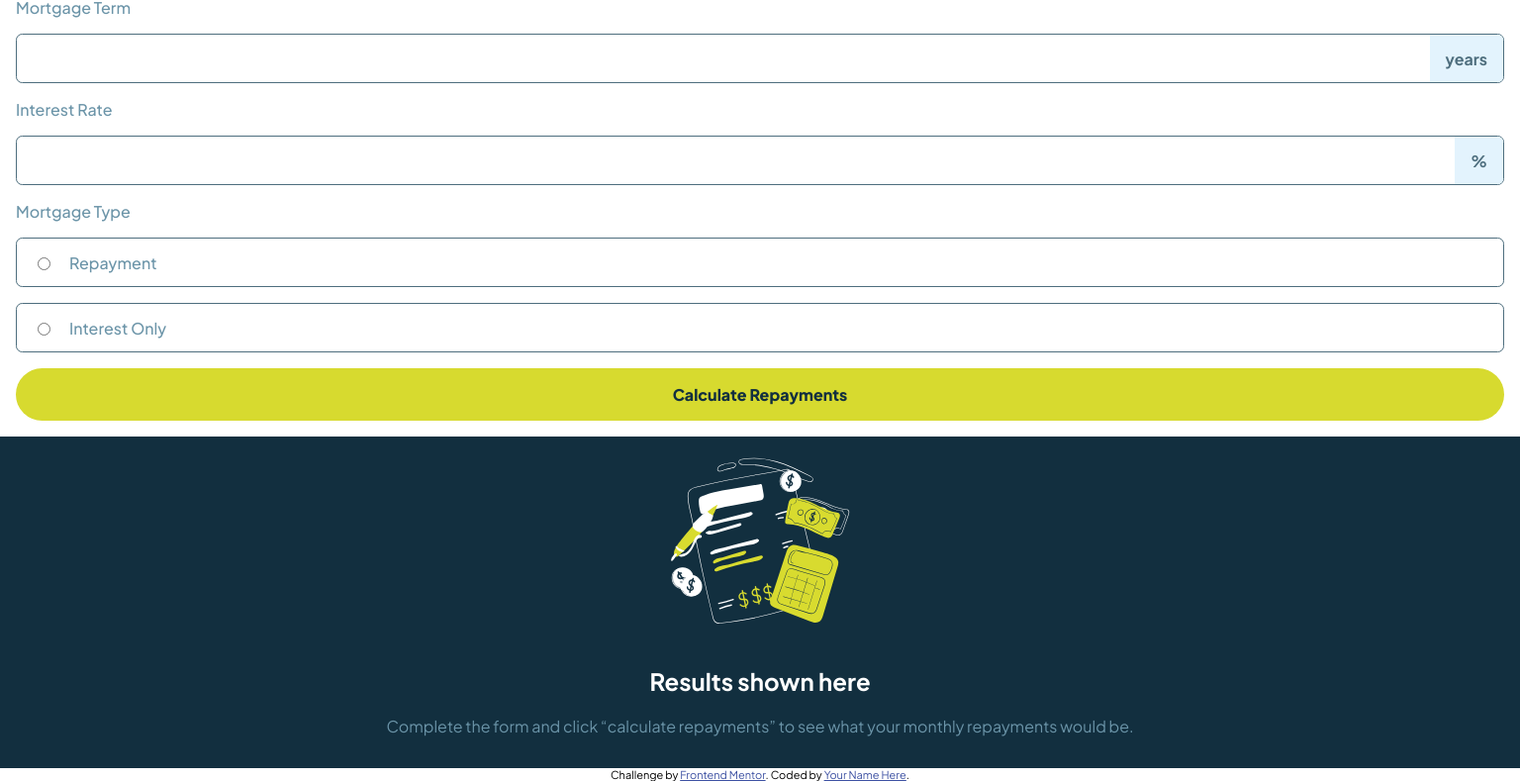
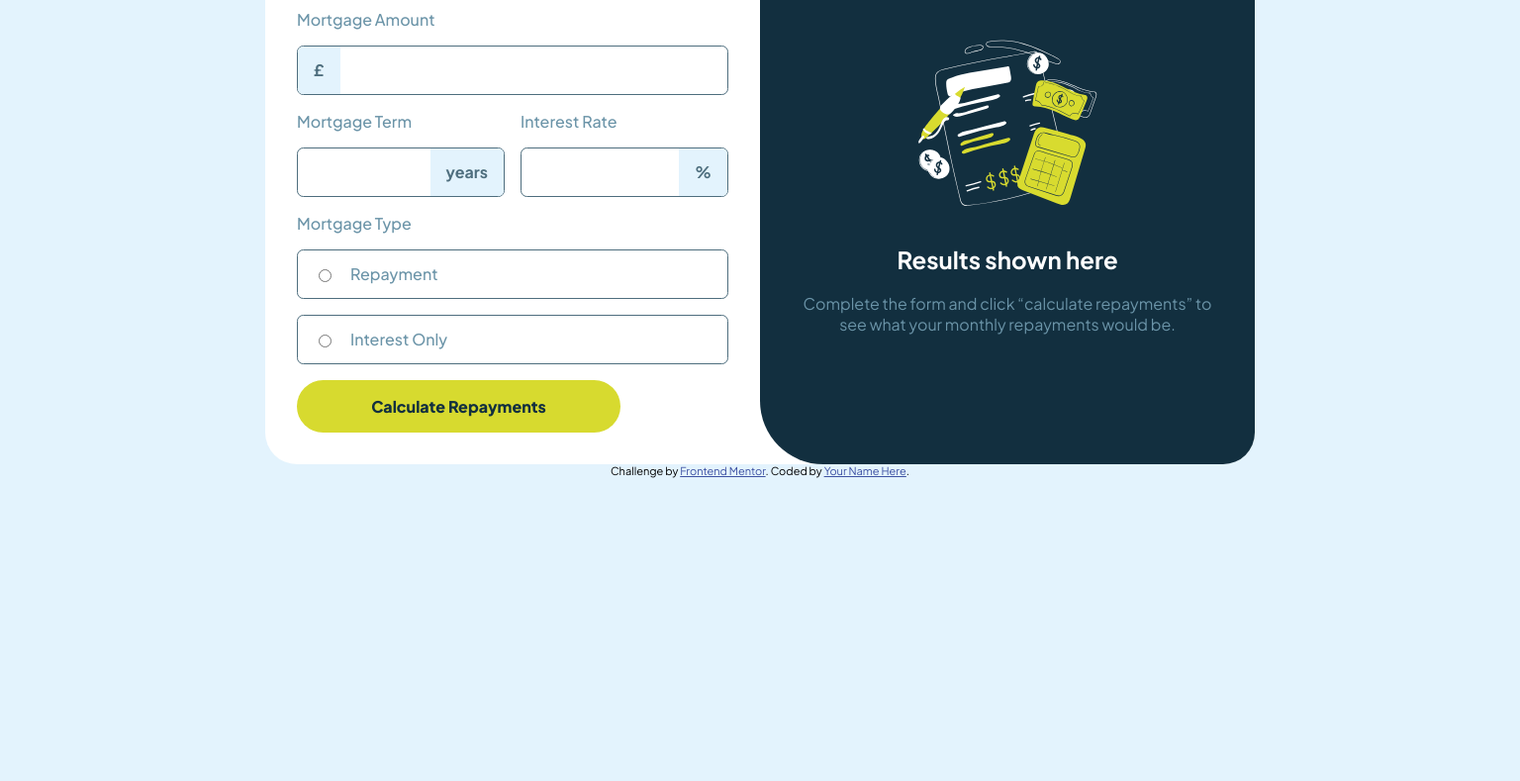
Before and after one commit to wjrcode/mortgage-repayment-calculator-main, a plain HTML site: page index.html in a window 1536 px wide. Shown: the part 199-988 px from the top of the page at 99% size. After the commit the page ends 800 px from the top, so only its background shows below. Drawn offline with Linux system fonts and the light colour scheme.

Commit message:
desktop version

```diff
--- a/index.html
+++ b/index.html
@@ -36,27 +36,33 @@
         <button class="calculator__clear-button">Clear All</button>
       </header>
       <form class="calculator__form">
-        <label for="mortage-amount">Mortgage Amount</label>
 
 
+        <div class="calculator__grid-item">
+          <label for="mortage-amount">Mortgage Amount</label>
           <div class="calculator__input">
             <span class="calculator__unit">£</span>
             <input type="number" name="mortage-amount" id="mortage-amount" required>
           </div>
+        </div>
 
+        <div class="calculator__grid-item calculator__grid-item--small">
           <label for="mortage-term">Mortgage Term</label>
           <div class="calculator__input">
             <input type="number" name="mortage-term" id="mortage-term required" required>
             <span class="calculator__unit">years</span>
           </div>
+        </div>
 
+        <div class="calculator__grid-item calculator__grid-item--small">
           <label for="interest-rate">Interest Rate</label>
           <div class="calculator__input">
             <input type="number" name="interest-rate" id="interest-rate" required>
             <span class="calculator__unit">%</span>
           </div>
+        </div>
 
-
+        <div class="calculator__grid-item">
           <label>Mortgage Type</label>
           <div class="calculator__input calculator__input--radio">
             <input type="radio" name="mortage-type" id="repayment" value="repayment">
@@ -66,8 +72,11 @@
             <input type="radio" name="mortage-type" id="interest-only" value="interest-only">
             <label for="interest-only">Interest Only</label>
           </div>
+        </div>
+        <div class="calculator__grid-item">
+          <input type="submit" value="Calculate Repayments" class="calculator__button">
+        </div>
 
-        <input type="submit" value="Calculate Repayments" class="calculator__button">
 
       </form>
     </div>
--- a/style.css
+++ b/style.css
@@ -1,4 +1,4 @@
-:root{
+:root {
     --lime: hsl(61, 70%, 52%);
     --red: hsl(4, 69%, 50%);
     --white: hsl(0, 0%, 100%);
@@ -10,43 +10,48 @@
 
 }
 
-body{
+* {
     font-family: "Plus Jakarta Sans", serif;
+}
+
+
+body {
+
     margin: 0;
 }
 
-.calculator{
+.calculator {
     padding: 1rem;
 }
 
-.calculator__header{
+.calculator__header {
     margin-bottom: 1rem;
 }
 
-.calculator__title{
+.calculator__title {
     margin: 0;
 }
 
-.calculator__clear-button{
+.calculator__clear-button {
     border: 0;
     background-color: transparent;
     padding: 0;
-    text-decoration:underline;
+    text-decoration: underline;
     text-underline-offset: 0.2em;
     color: var(--slate-700);
 }
 
-input[type=number]{
+input[type=number] {
     width: 100%;
     border: none;
 }
 
-label{
+label {
     color: var(--slate-500);
     font-weight: 500;
 }
 
-.calculator__input{
+.calculator__input {
     display: flex;
     align-items: center;
     border: var(--slate-700) solid 0.1rem;
@@ -57,7 +62,7 @@ label{
     height: 3rem;
 }
 
-.calculator__input--radio{
+.calculator__input--radio {
     padding-left: 1rem;
     display: flex;
     gap: 1rem;
@@ -66,7 +71,7 @@ label{
 
 }
 
-.calculator__unit{
+.calculator__unit {
     background-color: var(--slate-100);
     height: 100%;
     font-weight: 700;
@@ -77,7 +82,7 @@ label{
     padding: 0 1rem;
 }
 
-.calculator__button{
+.calculator__button {
     font-family: "Plus Jakarta Sans", serif;
     width: 100%;
     background-color: var(--lime);
@@ -89,13 +94,80 @@ label{
     font-size: 1rem;
 }
 
-.results{
+.results {
     background-color: var(--slate-900);
     padding: 1rem;
     color: var(--white);
     text-align: center;
 }
 
-.results__info{
+.results__info {
     color: var(--slate-500);
 }
+
+@media (min-width: 1300px) {
+    body {
+        display: flex;
+        justify-content: center;
+        flex-direction: column;
+        align-items: center;
+        min-height: 100vh;
+        background-color: var(--slate-100);
+    }
+
+    .container {
+        display: flex;
+        width: 1000px;
+        background-color: var(--white);
+        border-radius: 2rem;
+        overflow: hidden;
+    }
+
+    .calculator {
+        width: 50%;
+        padding: 2rem;
+    }
+
+    .results {
+        width: 50%;
+        border-bottom-left-radius: 4rem;
+        padding: 2rem;
+        display: flex;
+        flex-direction: column;
+        align-items: center;
+        justify-content: center;
+
+    }
+
+    .calculator__form {
+        display: grid;
+        grid-template-columns: 1fr 1fr;
+        gap: 1rem;
+        grid-auto-flow: row;
+    }
+
+    .calculator__grid-item {
+        grid-column: 1 / 3;
+    }
+
+    .calculator__grid-item--small {
+        grid-column: span 1;
+    }
+
+    .calculator__input{
+        margin-bottom: 0;
+    }
+
+    .calculator__header {
+        display: flex;
+        justify-content: space-between;
+        align-items: flex-end;
+    }
+
+    .calculator__button {
+        width: 75%;
+    }
+
+
+
+}
```
Lines whose indentation alone changed are shown as unchanged.
